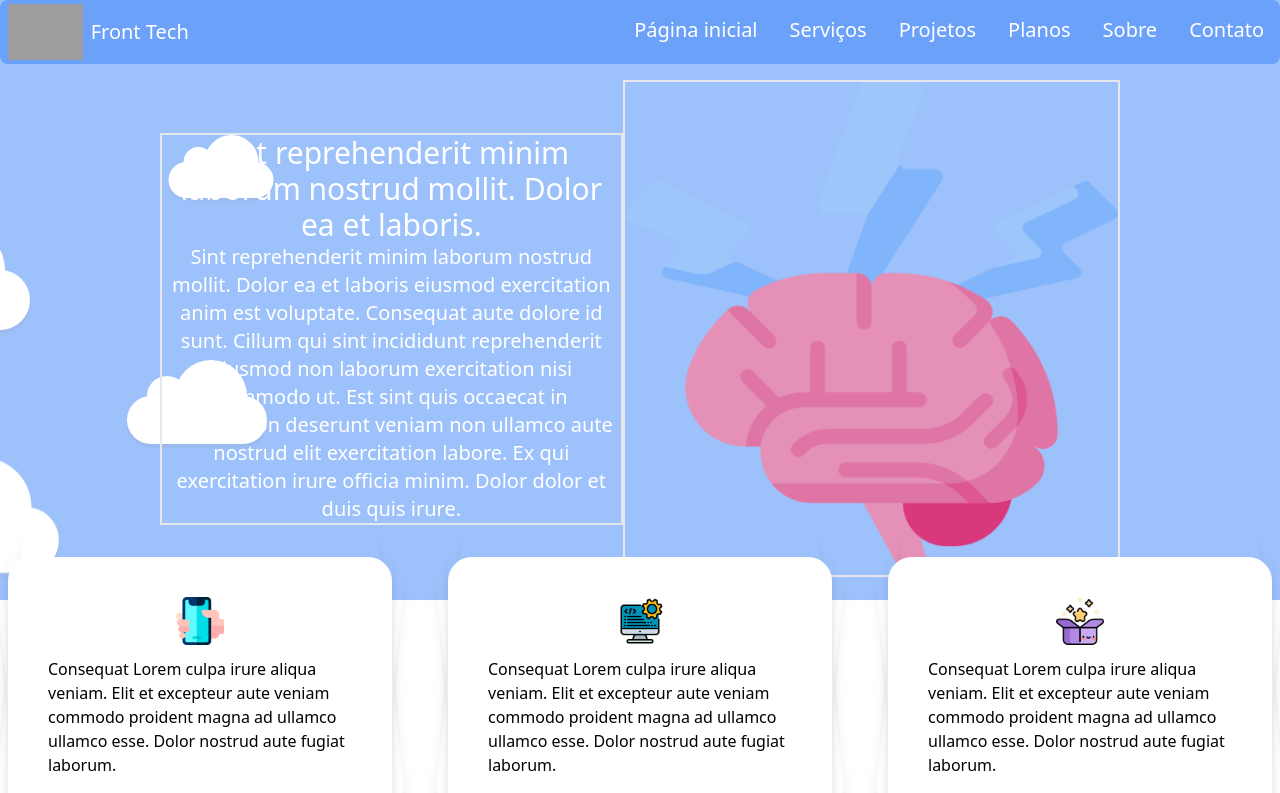
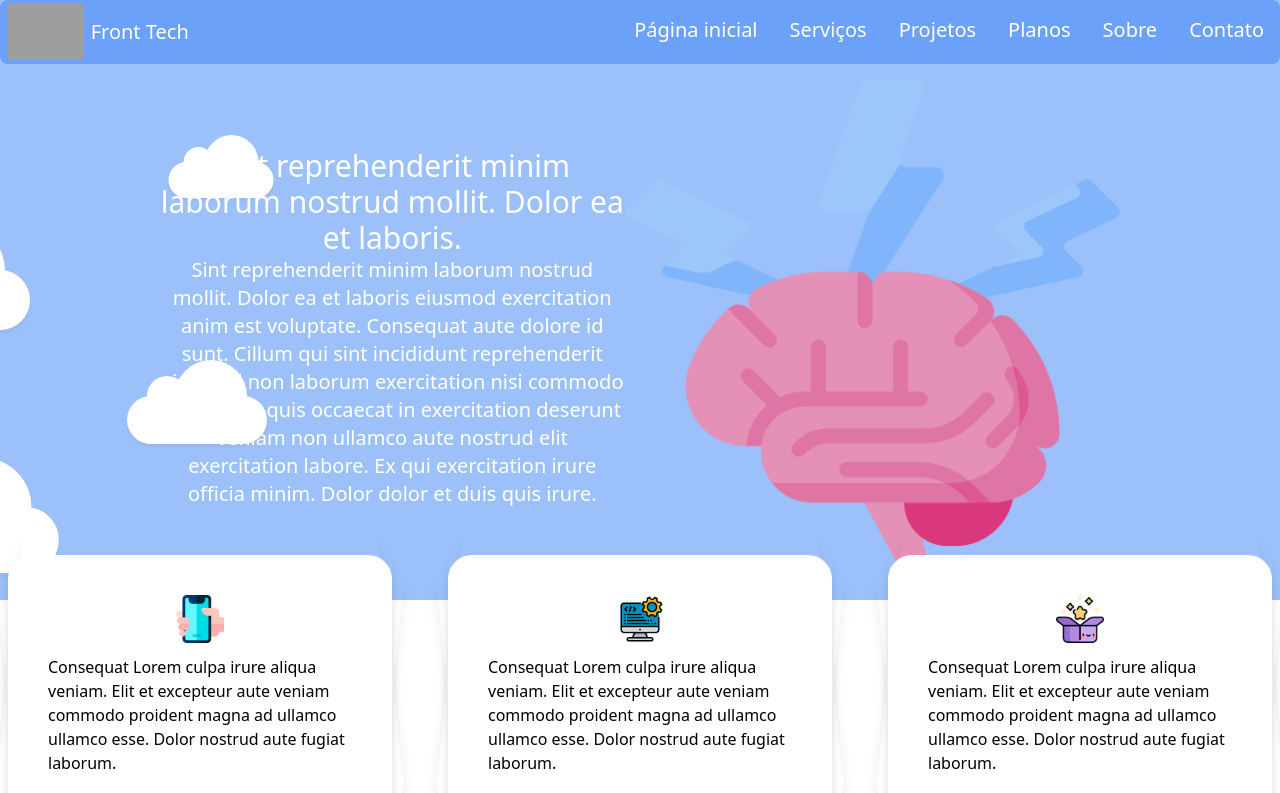
Before and after one commit to emanoel3578/portfolio-website, a Vue app: page / in a window 1280 px wide. Shown: the top 793 px of the page. Built offline with nearby package versions, Linux system fonts and the light colour scheme; grey boxes are pictures that could not be loaded.

Commit message:
Retirada do carrosel na aba de projetos

```diff
--- a/src/components/Header.vue
+++ b/src/components/Header.vue
@@ -1,6 +1,6 @@
 <template>
     <div>
-        <div id="background-wrap" class="fixed opacity-50 top-0 left-0 right-0 pt-50 bg-blue-500">
+        <div id="background-wrap" class="absolute opacity-50 top-0 left-0 right-0 pt-50 bg-blue-500">
             <div class="x1">
                 <div class="cloud"></div>
             </div>
@@ -24,12 +24,12 @@
     </div>
 
     <div class="flex text-center items-center text-white px-40 pt-20 justify-between">
-        <div class="w-2/4 border-2">
+        <div class="w-2/4">
             <p class="text-3xl">Sint reprehenderit minim laborum nostrud mollit. Dolor ea et laboris.</p>
             <p class="text-xl">Sint reprehenderit minim laborum nostrud mollit. Dolor ea et laboris eiusmod exercitation anim est voluptate. Consequat aute dolore id sunt. Cillum qui sint incididunt reprehenderit eiusmod non laborum exercitation nisi commodo ut. Est sint quis occaecat in exercitation deserunt veniam non ullamco aute nostrud elit exercitation labore. Ex qui exercitation irure officia minim. Dolor dolor et duis quis irure.</p>
         </div>
 
-        <div class="border-2">
+        <div class="">
             <img src="img/brain.png" class="">
         </div>
     </div>
```
